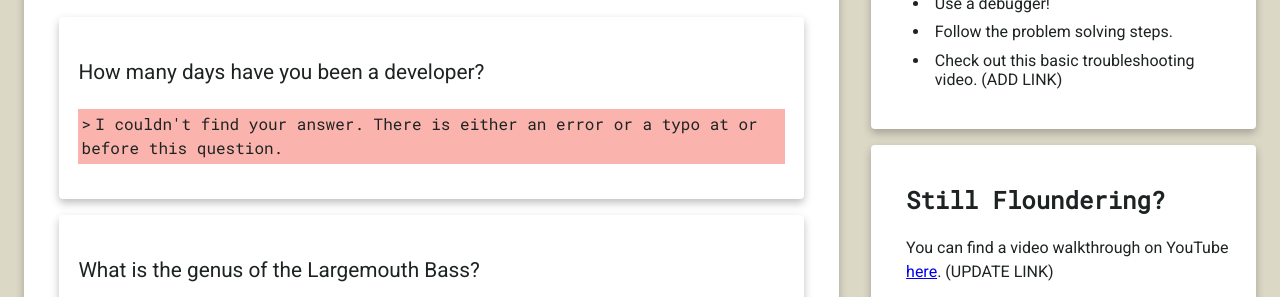
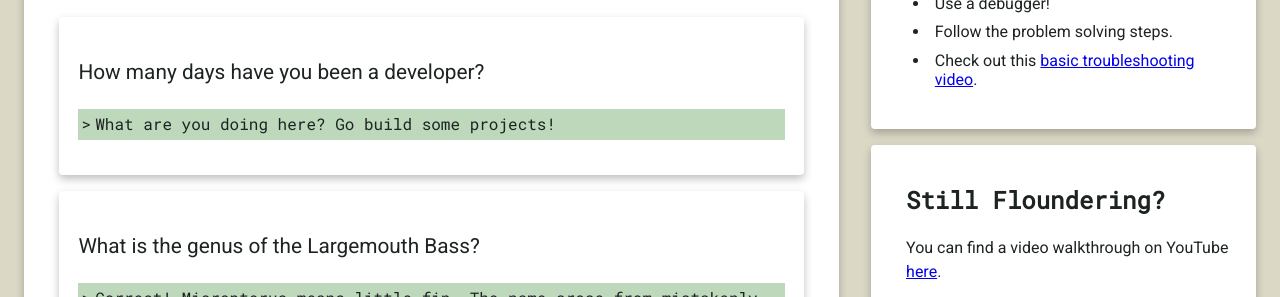
Before and after one commit to IchthyologicalDev/variables, a plain HTML site: page index.html in a window 1280 px wide. Shown: the part 644-941 px from the top of the page. Drawn offline with Linux system fonts and the light colour scheme.

Commit message:
add solution

```diff
--- a/index.html
+++ b/index.html
@@ -122,12 +122,12 @@
                     <li>Check for errors in your browser's Developer Tools!</li>
                     <li>Use a debugger!</li>
                     <li>Follow the problem solving steps.</li>
-                    <li>Check out this basic troubleshooting video. (ADD LINK)</li>
+                    <li>Check out this  <a href="https://youtu.be/PIi3aCqOvQE" target="_blank">basic troubleshooting video</a>.</li>
                 </ul>
             </section>
             <section class="card">
                 <h2>Still Floundering?</h2>
-                <p>You can find a video walkthrough on YouTube <a href="https://www.youtube.com/channel/UCIWpDzONMC65Mad1YSwcpiQ" target="_blank">here</a>. (UPDATE LINK)</p>
+                <p>You can find a video walkthrough on YouTube <a href="https://www.youtube.com/channel/UCIWpDzONMC65Mad1YSwcpiQ" target="_blank">here</a>.</p>
                 <p>A working solution is available on the "solution" branch of this repository.</p>
             </section>
         </aside>
--- a/index.js
+++ b/index.js
@@ -15,53 +15,67 @@ let timeAsDev = 4;
 
 IMPORTANT
 You should have the index.html file open in your browser as you work through this
-exercise. If you aren't sure what this means, you should watch the <INSERT LINK HERE>
-video before continuing.
+exercise. If you aren't sure what this means, you should watch the How to Edit Code
+video: https://youtu.be/vkWDQzl_x3s before continuing.
 
 If you currently doubt your ability to create variables, I hope this exercise casts that doubt away.
 */
 
 //REQUIREMENT 1: How many days have you been a developer?
 //TODO: Instantiate a variable, timeAsDev, with your answer. Make sure to use a keyword that allows the value to be updated later!
+let timeAsDev = 5000;
 
 //REQUIREMENT 2: What is the genus of the Largemouth Bass?
 //TODO: Insantiate a variable, bassGenus, with your answer. (Google it!)
+const bassGenus = 'Micropterus';
 
 //REQUIREMENT 3: True or false, you should use the "var" keyword instead of "const" or "let" to create variables.
 //TODO: Instantiate a variable, isVarPreferred, with your answer.
+const isVarPreferred = false;
 
 //REQUIREMENT 4: Roughly how many gallons of water are on Earth?
 //TODO: Instantiate a variable, gallonsWaterOnEarth, with your answer. (Google it!)
+const gallonsWaterOnEarth = 326000000000000000000n;
 
 //REQUIREMENT 5: Instantiate a variable, variablesThusFar, with the total number of variables you made before this question.
 //TODO: Make sure to use a keyword that allows the value to be updated later!
+let variablesThusFar = 4;
 
 //REQUIREMENT 6: How many feet are in a fathom?
 //TODO: Instantiate a variable, feetInFathom, with your answer
+const feetInFathom = 6;
 
 //REQUIREMENT 7: What is the plural of fish if we're talking about different species?
 //TODO: Instantiate a variable, fishPluralForm, with your answer.
+const fishPluralForm = 'fishes';
 
 //REQUIREMENT 8: Update timeAsDev to represent how many days you've been a developer at the end of next week.
 //TODO: Reassign timeAsDev with your answer.
+timeAsDev = 5007;
 
 //REQUIREMENT 9: True or false, instantiating a variable with the let keyword allows you to reassign the value later.
 //TODO: Instantiate a variable, canChangeLet, with your answer.
+const canChangeLet = true;
 
 //REQUIREMENT 10: What is the default value of a variable in JavaScript?
 //TODO: Instantiate a variable, jsDefaultValue, with your answer.
+let jsDefaultValue;
 
 //REQUIREMENT 11: What's the difference between null and undefined?
 //TODO: Instantiate a variable, nullVsUndefined, with your answer.
+const nullVsUndefined = 'undefined is the placeholder value that JavaScript assigns. Null is the value that a developer would assign to represent the intentional lack of a value';
 
 //REQUIREMENT 12: If someone is signing up for a user account, and leaves a field blank, what value should you assign to it?
 //TODO: Instantiate a variable, userOmitted, with your answer.
+const userOmitted = null;
 
 //REQUIREMENT 13: Update variablesThusFar with the new number of variables you've made so far.
 //TODO: Reassign variablesThusFar with your answer.
+variablesThusFar = 11;
 
 //REQUIREMENT 14: True or false, the stonefish gets its name because people use them as stepping stones.
 //TODO: Instantiate a variable, stonefishAreSteps, with your answer.
+const stonefishAreSteps = false;
 
 /*
 You've reached the end of this exercise! Keep swimming along!
```
